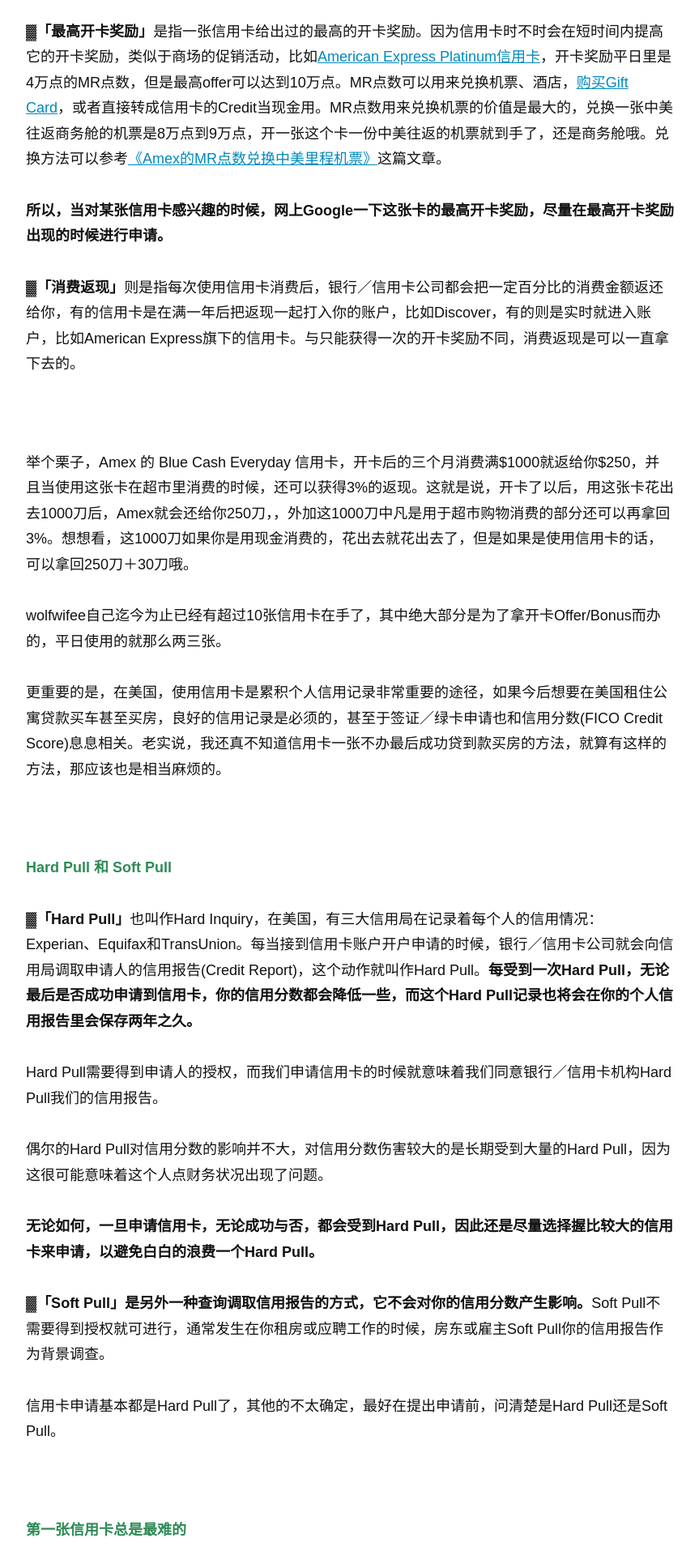
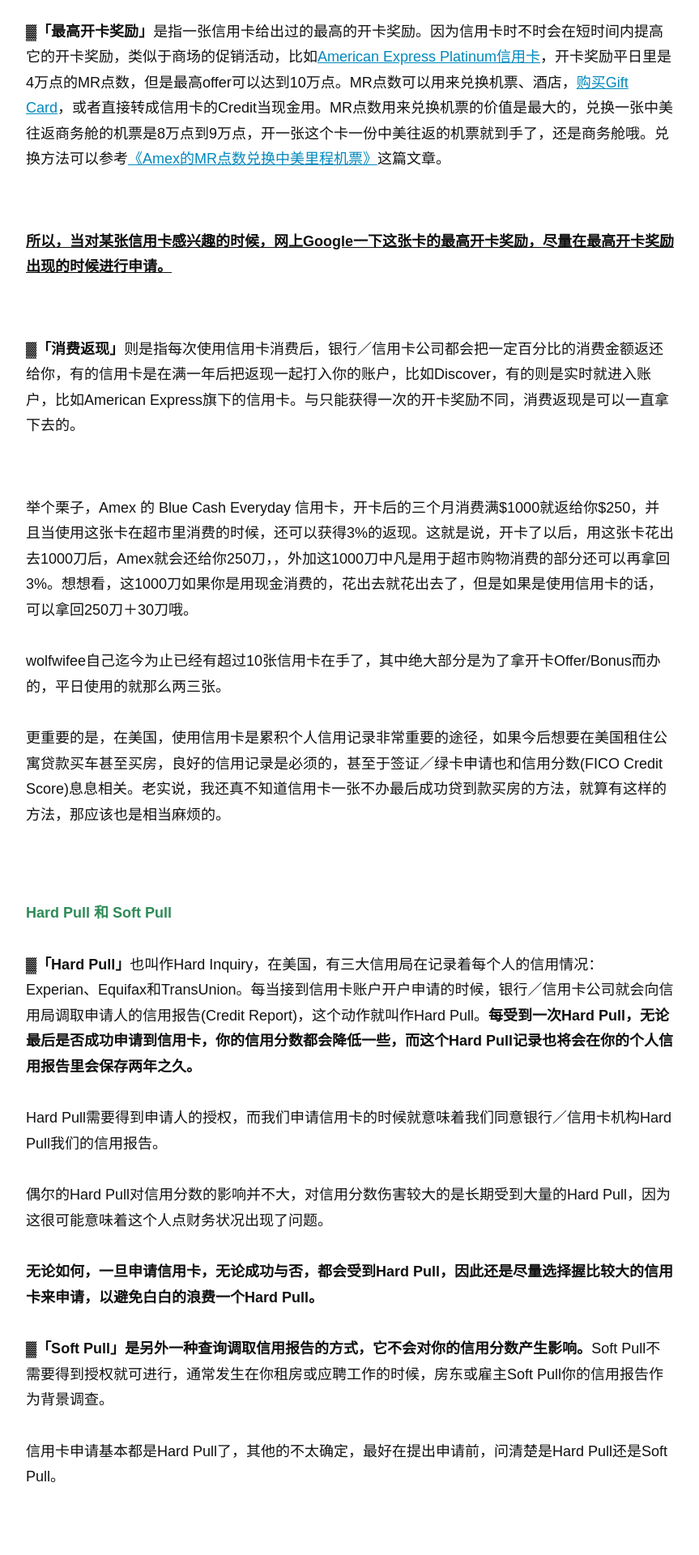
Before and after one commit to wolfwifee/wolfwifee.github.com, a Jekyll site: the page built from _posts/2017-03-22-credit-card.md, in a window 1280 px wide. Shown: the part 884-2804 px from the top of the page at 81% size, without its empty margins (208-1071 px from the left). Built offline with Jekyll 4.4.1, drawn with Linux system fonts in a browser that asks for light colours; comment, search, counter and statistics services are not loaded.

Commit message:
Update 2017-03-22-credit-card.md

```diff
--- a/_posts/2017-03-22-credit-card.md
+++ b/_posts/2017-03-22-credit-card.md
@@ -21,11 +21,15 @@ date: 2017-03-22
 
 ▓**「最高开卡奖励」**是指一张信用卡给出过的最高的开卡奖励。因为信用卡时不时会在短时间内提高它的开卡奖励，类似于商场的促销活动，比如[American Express Platinum信用卡](https://www.americanexpress.com/us/credit-cards/card/platinum/){:target="_blank" style="color:#0089BC"}，开卡奖励平日里是4万点的MR点数，但是最高offer可以达到10万点。MR点数可以用来兑换机票、酒店，[购买Gift Card](https://rewards.americanexpress.com/myca/loyalty/us/catalog/giftcardhub?mrlinknav=header-giftcards){:target="_blank" style="color:#0089BC"}，或者直接转成信用卡的Credit当现金用。MR点数用来兑换机票的价值是最大的，兑换一张中美往返商务舱的机票是8万点到9万点，开一张这个卡一份中美往返的机票就到手了，还是商务舱哦。兑换方法可以参考[《Amex的MR点数兑换中美里程机票》](https://www.blogus123.com/credit-card-rewards-for-airline-tickets/){:target="_blank" style="color:#0089BC"}这篇文章。
 
-**所以，当对某张信用卡感兴趣的时候，网上Google一下这张卡的最高开卡奖励，尽量在最高开卡奖励出现的时候进行申请。**
+<p style="margin-bottom:70px"></p>
+
+**<u>所以，当对某张信用卡感兴趣的时候，网上Google一下这张卡的最高开卡奖励，尽量在最高开卡奖励出现的时候进行申请。</u>**
+
+<p style="margin-bottom:70px"></p>
 
 ▓**「消费返现」**则是指每次使用信用卡消费后，银行／信用卡公司都会把一定百分比的消费金额返还给你，有的信用卡是在满一年后把返现一起打入你的账户，比如Discover，有的则是实时就进入账户，比如American Express旗下的信用卡。与只能获得一次的开卡奖励不同，消费返现是可以一直拿下去的。
 
-<p style="margin-bottom:90px"></p>
+<p style="margin-bottom:70px"></p>
 
 举个栗子，Amex 的 Blue Cash Everyday 信用卡，开卡后的三个月消费满$1000就返给你$250，并且当使用这张卡在超市里消费的时候，还可以获得3%的返现。这就是说，开卡了以后，用这张卡花出去1000刀后，Amex就会还给你250刀，，外加这1000刀中凡是用于超市购物消费的部分还可以再拿回3%。想想看，这1000刀如果你是用现金消费的，花出去就花出去了，但是如果是使用信用卡的话，可以拿回250刀＋30刀哦。
 
```
